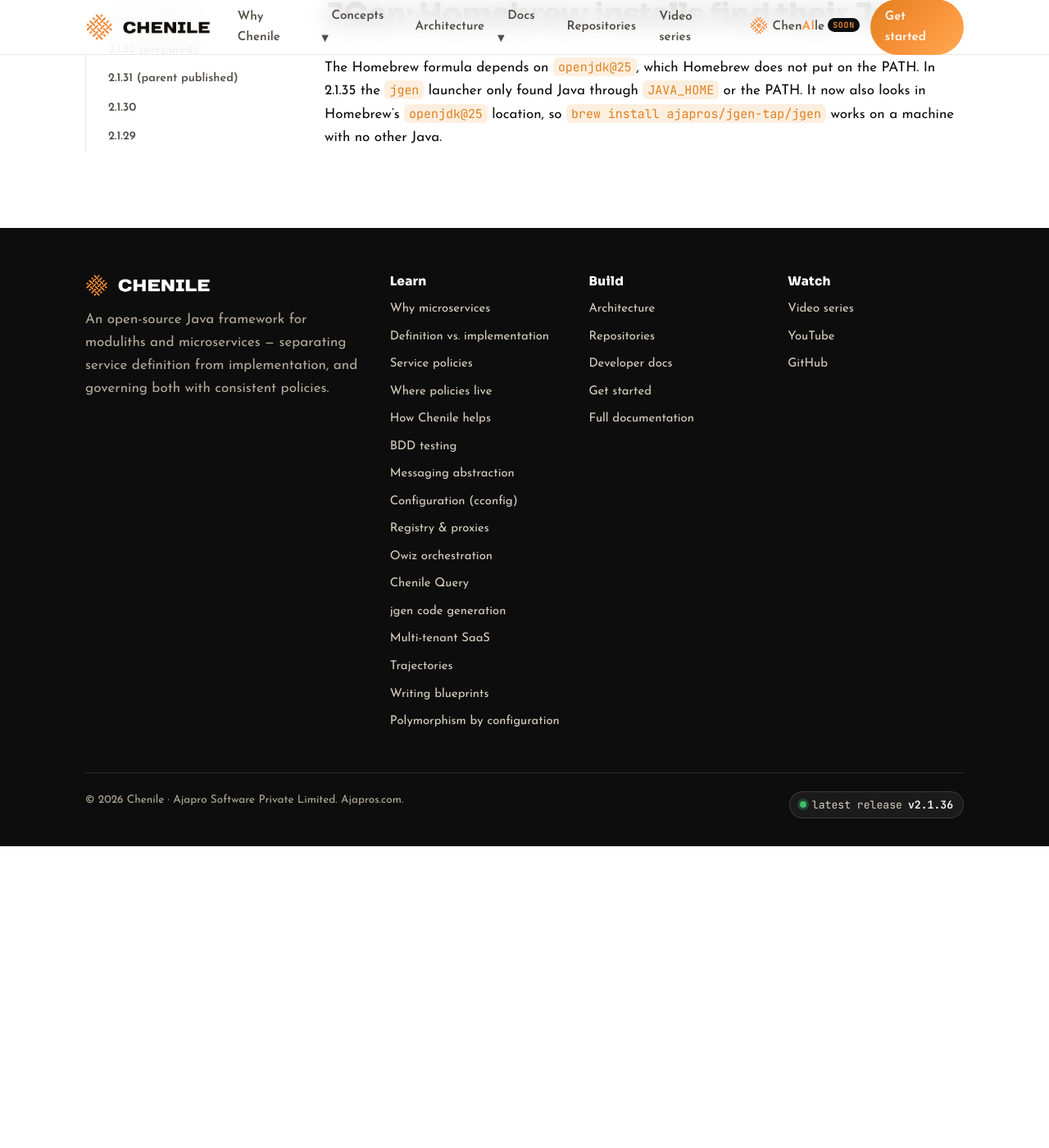
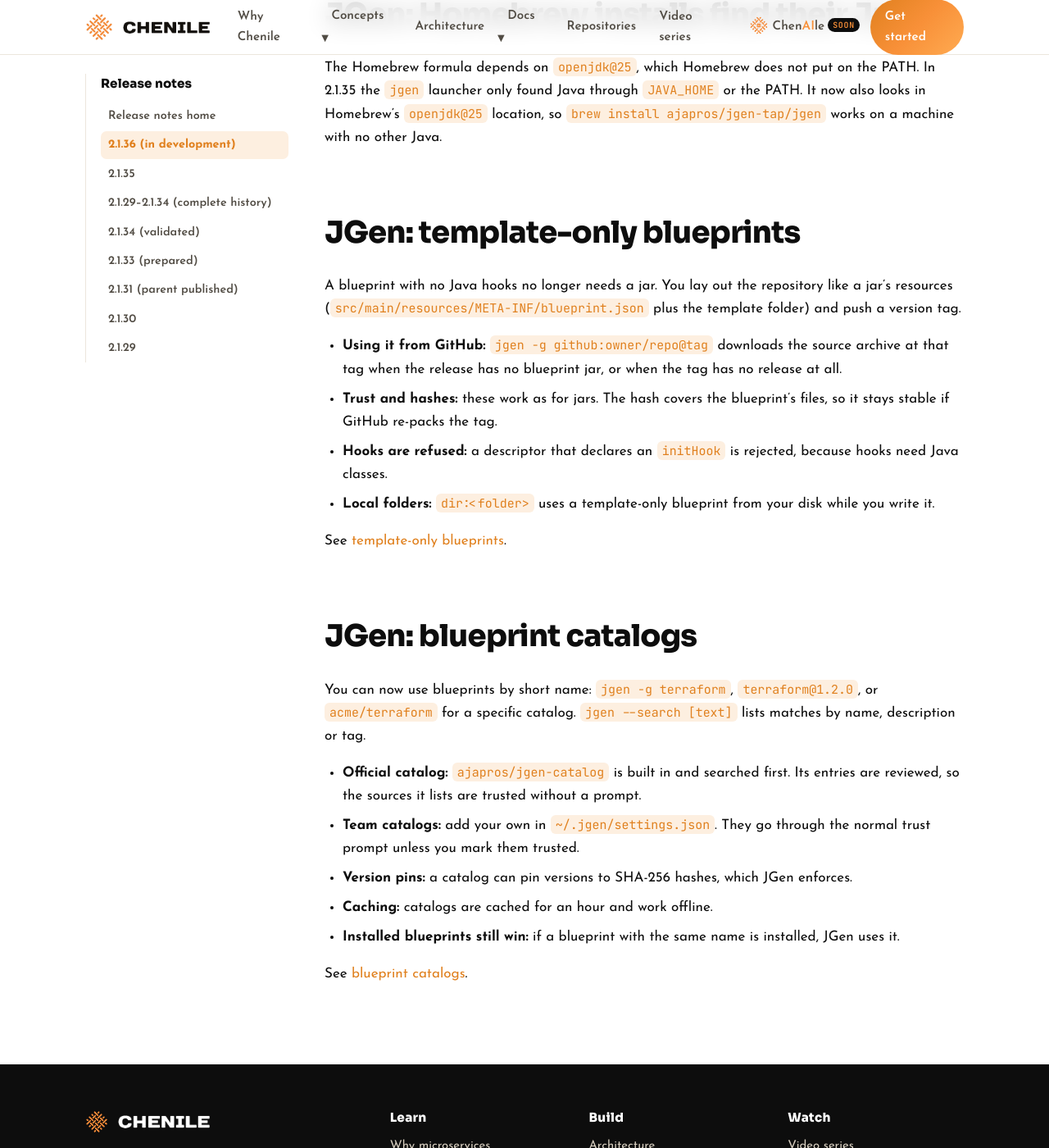
Before and after one commit to rajakolluru/cheniledocs.github.io, a Jekyll site: the page built from pages/release-notes/2.1.36.md, in a window 1280 px wide and 1400 px high, scrolled down 2262 px. Shown: the whole window at 82% size. Built offline with Jekyll 4.4.1, drawn with Linux system fonts in a browser that asks for light colours; before the commit the page ends 3294 px from its top, so only the background shows below that.

Commit message:
2.1.36 notes: catalogs

```diff
--- a/pages/release-notes/2.1.36.md
+++ b/pages/release-notes/2.1.36.md
@@ -65,3 +65,32 @@
 The Homebrew formula depends on `openjdk@25`, which Homebrew does not put on the PATH. In 2.1.35 the `jgen`
 launcher only found Java through `JAVA_HOME` or the PATH. It now also looks in Homebrew's `openjdk@25` location, so
 `brew install ajapros/jgen-tap/jgen` works on a machine with no other Java.
+
+## JGen: template-only blueprints
+
+A blueprint with no Java hooks no longer needs a jar. You lay out the repository like a jar's resources
+(`src/main/resources/META-INF/blueprint.json` plus the template folder) and push a version tag.
+
+- **Using it from GitHub:** `jgen -g github:owner/repo@tag` downloads the source archive at that tag when the
+  release has no blueprint jar, or when the tag has no release at all.
+- **Trust and hashes:** these work as for jars. The hash covers the blueprint's files, so it stays stable if GitHub
+  re-packs the tag.
+- **Hooks are refused:** a descriptor that declares an `initHook` is rejected, because hooks need Java classes.
+- **Local folders:** `dir:<folder>` uses a template-only blueprint from your disk while you write it.
+
+See [template-only blueprints](https://jgen.chenile.org/remote-blueprints/#template-only-blueprints).
+
+## JGen: blueprint catalogs
+
+You can now use blueprints by short name: `jgen -g terraform`, `terraform@1.2.0`, or `acme/terraform` for a specific
+catalog. `jgen --search [text]` lists matches by name, description or tag.
+
+- **Official catalog:** `ajapros/jgen-catalog` is built in and searched first. Its entries are reviewed, so the
+  sources it lists are trusted without a prompt.
+- **Team catalogs:** add your own in `~/.jgen/settings.json`. They go through the normal trust prompt unless you
+  mark them trusted.
+- **Version pins:** a catalog can pin versions to SHA-256 hashes, which JGen enforces.
+- **Caching:** catalogs are cached for an hour and work offline.
+- **Installed blueprints still win:** if a blueprint with the same name is installed, JGen uses it.
+
+See [blueprint catalogs](https://jgen.chenile.org/catalogs/).
```
